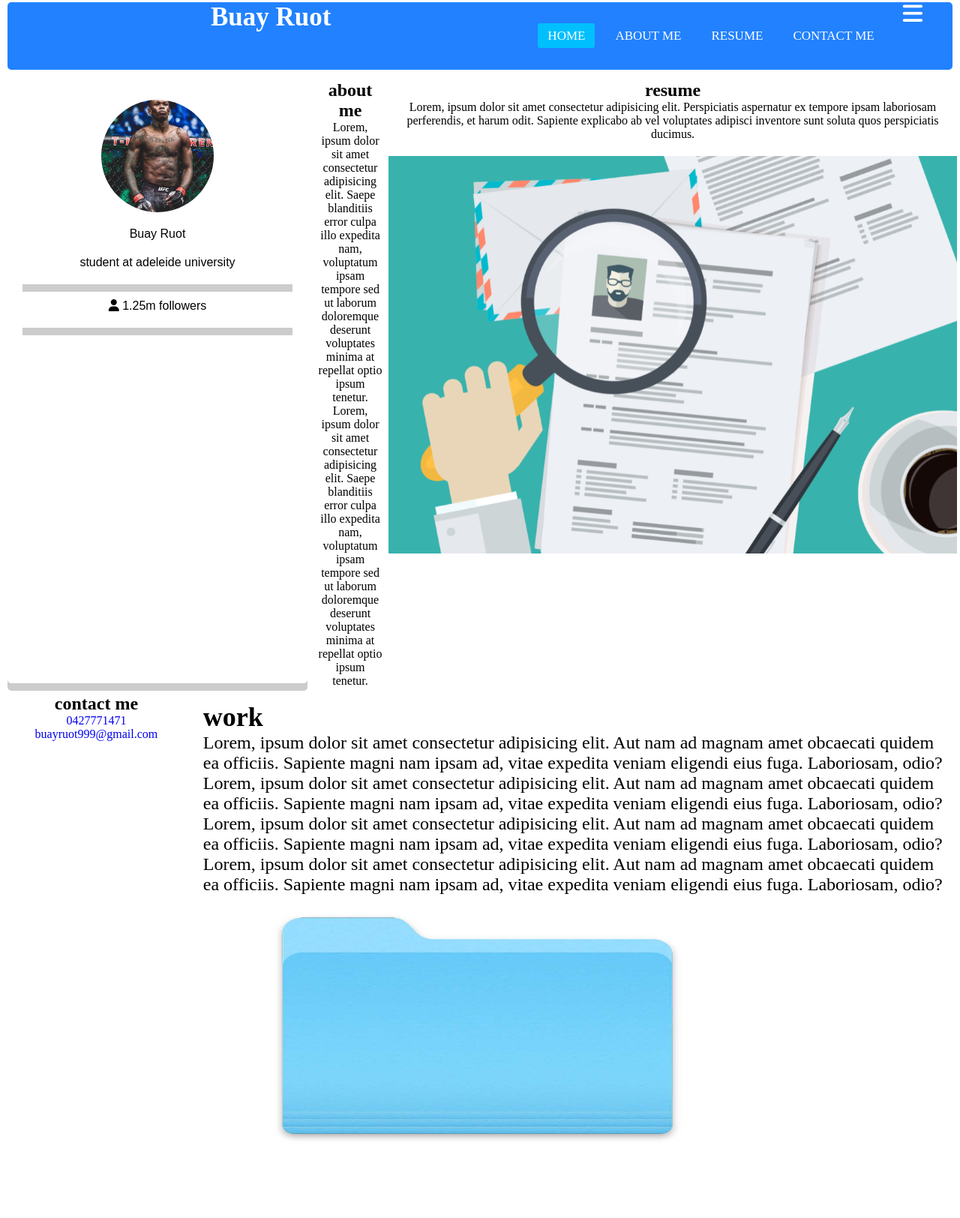
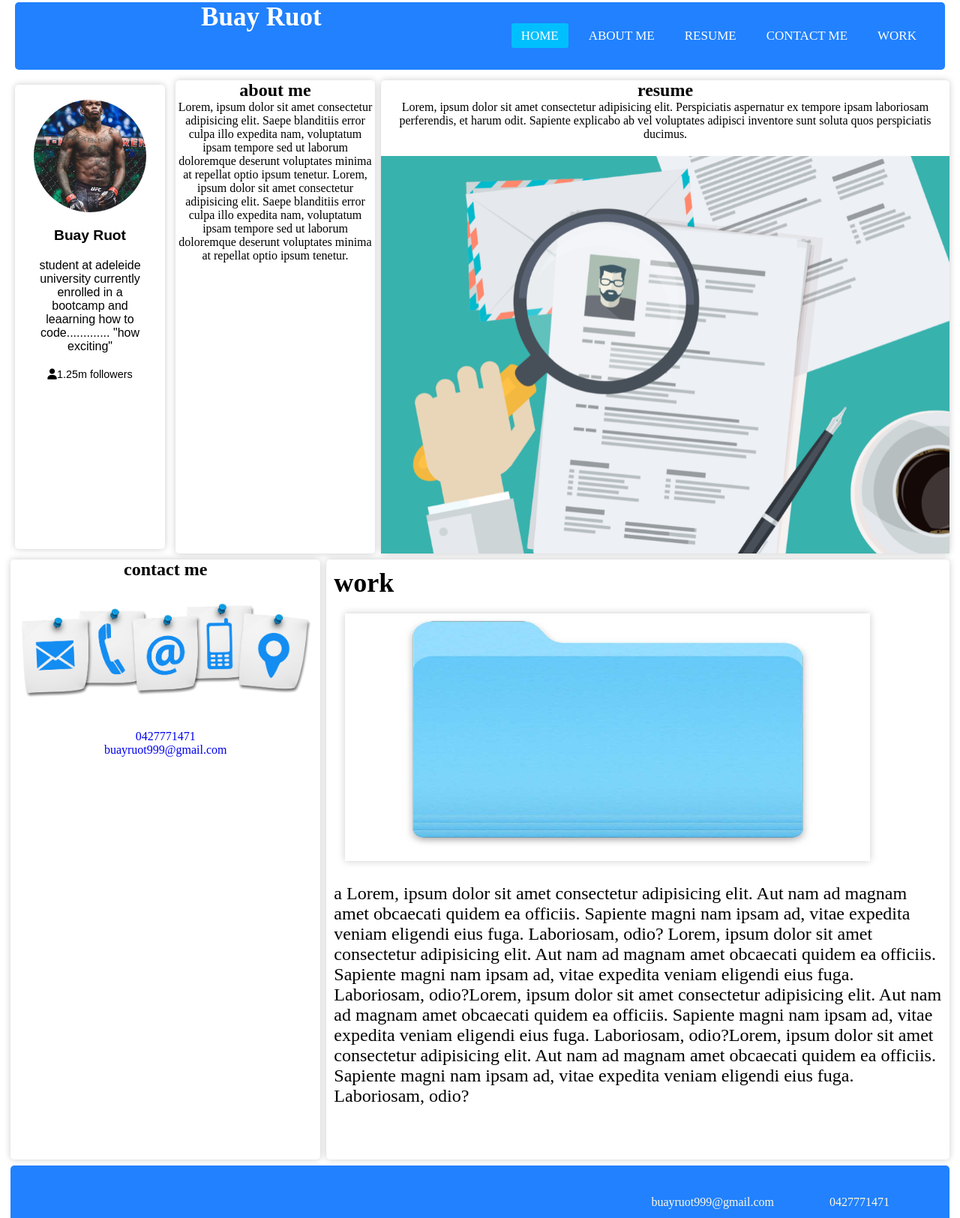
Before and after one commit to buayxxv/portfolio, a plain HTML site: page index.html in a window 1280 px wide. Shown: the part 7-1631 px from the top of the page at 75% size. Drawn offline with Linux system fonts and the light colour scheme.

Commit message:
second commit

```diff
--- a/assets/css/style.css
+++ b/assets/css/style.css
@@ -3,6 +3,8 @@
 	display: flex;
 	flex-flow: row wrap;
 	text-align: center;
+	margin-right: 10px;
+	margin-left: 10px;
 }
 * {
 	padding: 0;
@@ -56,6 +58,7 @@ nav ul li a{
 	float: right;
 	line-height: 80px;
 	margin-right: 40px;
+	display: none;
 }
 #check{
 	display: none;
@@ -74,16 +77,32 @@ a.active,a:hover{
 	width: 700px;
 	margin-left: 15px;
 	margin-top: 20px;
+	margin-bottom: 30px;
+	box-shadow: 0 0 10px rgba(0, 0, 0, 0.2);
 }
 .avatar {
 	font-family: sans-serif;
 	text-align: center;
-	max-width: 400px;
-	box-shadow: 00 10px rgba(0, 0, 0, 0.2);
+
+	max-width: 200px;
+	box-shadow: 0 0 10px rgba(0, 0, 0, 0.2);
 	padding: 20px;
 
 }
-
+.avatar-name{
+	font-size: 1.2em;
+	font-weight: bold;
+	margin-bottom: 20px;
+}
+.avatar-title {
+	margin-bottom: 20px;
+}
+.avatar-detail {
+	display: flex;
+	align-items: center;
+	justify-content: center;
+	font-size: 0.9em;
+}
 #avatarimg {
 	border-radius: 50%;
 	height: 150px;
@@ -91,8 +110,6 @@ a.active,a:hover{
 	object-fit: cover;
 	margin: 0 auto 20px auto;
 	display: block;
-
-
 }
 
 .work {
@@ -104,6 +121,7 @@ a.active,a:hover{
 	/*border-left: black solid 2px;*/
 	margin: 4px;
 	padding: 10px;
+	box-shadow: 0 0 10px rgba(0, 0, 0, 0.2);
 }
 
 .about-me{
@@ -111,6 +129,7 @@ a.active,a:hover{
 	flex: 1;
 	/*border-left: black solid 2px;*/
 	margin: 4px;
+	box-shadow: 0 0 10px rgba(0, 0, 0, 0.2);
 
 }
 .resume{
@@ -118,6 +137,7 @@ a.active,a:hover{
 	flex: 1;
 	/*border-left: black solid 2px;*/
 	margin: 4px;
+	box-shadow: 0 0 10px rgba(0, 0, 0, 0.2);
 }
 
 .contact-me{
@@ -125,6 +145,7 @@ a.active,a:hover{
 	flex: 1;
 	/*border-left: black solid 2px;*/
 	margin: 4px;
+	box-shadow: 0 0 10px rgba(0, 0, 0, 0.2);
 }
 
 @media all and (min-width: 800px) {
@@ -159,4 +180,20 @@ a.active,a:hover{
 .foots {
 	margin: 20px;
 	display: inline-block;
+	float: right;
+	padding-right: 50px;
+	padding-top: 20px;
 }
+
+#contactimg{
+	height: 200px;
+}
+#mail {
+	margin-right: 50px;
+	color: cornsilk;
+	padding: 10px;
+}
+#phone {
+	color: cornsilk;
+	padding: 10px;
+}
--- a/index.html
+++ b/index.html
@@ -3,7 +3,7 @@
 	<meta charset="UTF-8">
 	<meta http-equiv="X-UA-Compatible" content="IE=edge">
 	<meta name="viewport" content="width=device-width, initial-scale=1.0">
-	<title>Document</title>
+	<title>Buay.Ruot</title>
 	<link rel="stylesheet" href="assets/css/style.css">
 	<script src="https://kit.fontawesome.com/ae83e2b262.js" crossorigin="anonymous"></script>
 </head>
@@ -16,26 +16,28 @@
 				<i class="fa fa-bars"></i>
 			</label>
 			<label class="logo">Buay Ruot</label>
-			<ul>
-				<li><a class="active" href="#">home</a></li>
-				<li><a href="#">about me</a></li>
-				<li><a href="#">resume</a></li>
-				<li><a href="#">contact me</a></li>
+			<ul id="homelink">
+				<li><a class="active" href="#homelink">home</a></li>
+				<li><a href="#aboutlink">about me</a></li>
+				<li><a href="#resumelink">resume</a></li>
+				<li><a href="#contactlink">contact me</a></li>
+				<li><a href="#worklink">work</a></li>
 			</ul>
 		</nav>
 		<article class="avatar">
-			<img id="avatarimg" src="assets/images/myavatar.jpg" alt="">
+			<img id="avatarimg" src="assets/images/myavatar.jpg" alt="profile image as israel adesanya in the cage getting ready to fight">
 			<div class="avatar-name" >Buay Ruot</div>
-			<div class="avatar title" >student at adeleide university</div>
-			<div class="avatar detail">
+			<div class="avatar-title" >student at adeleide university currently enrolled in a bootcamp and leaarning how to code............. "how exciting"</div>
+			<div class="avatar-detail">
 				<i class="fa fa-user"></i> 1.25m followers
 			</div>
 
 		</article>
 
 		<article class="work">
-			<h1>work</h1>
-			<p>Lorem, ipsum dolor sit amet consectetur adipisicing elit.
+			<h1 id="worklink">work</h1>
+			<img id="workimg" src="assets/images/work-folder.jpeg" alt="picture of a folder">
+			<p> a Lorem, ipsum dolor sit amet consectetur adipisicing elit.
 				Aut nam ad magnam amet obcaecati quidem ea officiis.
 				Sapiente magni nam ipsam ad, vitae expedita veniam eligendi eius fuga.
 				Laboriosam, odio?
@@ -49,11 +51,11 @@
 				Aut nam ad magnam amet obcaecati quidem ea officiis.
 				Sapiente magni nam ipsam ad, vitae expedita veniam eligendi eius fuga.
 				Laboriosam, odio?</p>
-				<img id="workimg" src="assets/images/work-folder.jpeg" alt="picture of a folder">
+
 		</article>
 
 		<aside class="about-me">
-			<h1>about me</h1>
+			<h1 id="aboutlink">about me</h1>
 			<p>Lorem, ipsum dolor sit amet consectetur adipisicing elit. Saepe blanditiis error culpa illo expedita nam,
 			voluptatum ipsam tempore sed ut laborum doloremque deserunt voluptates minima at repellat optio ipsum tenetur.
 			Lorem, ipsum dolor sit amet consectetur adipisicing elit. Saepe blanditiis error culpa illo expedita nam,
@@ -61,7 +63,7 @@
 		</aside>
 
 		<aside class="resume">
-			<h1>resume</h1>
+			<h1 id="resumelink">resume</h1>
 
 			<p>Lorem, ipsum dolor sit amet consectetur adipisicing elit. Perspiciatis aspernatur ex tempore ipsam laboriosam perferendis,
 			et harum odit. Sapiente explicabo ab vel voluptates adipisci inventore sunt soluta quos perspiciatis ducimus.</p>
@@ -69,7 +71,8 @@
 		</aside>
 
 		<aside class="contact-me">
-			<h1>contact me </h1>
+			<h1 id="contactlink">contact me </h1>
+			<img id="contactimg" src="assets/images/contact-me.jpeg" alt="social media logos">
 
 		<ul>
 			<li><a href="tel:0427771471">0427771471</a></li>
@@ -79,8 +82,8 @@
 
 		<footer class="footer">
 			<div class="foots">
-			<a href="mailto:buayruot999@gmail.com">buayruot999@gmail.com</a>
-			<a href="tel:0427771471">0427771471</a>
+			<a id="mail" href="mailto:buayruot999@gmail.com">buayruot999@gmail.com</a>
+			<a id="phone" href="tel:0427771471">0427771471</a>
 		        </div>
 		</footer>
 
```
Also changed, not shown: assets/images/service-services.png (deleted).
